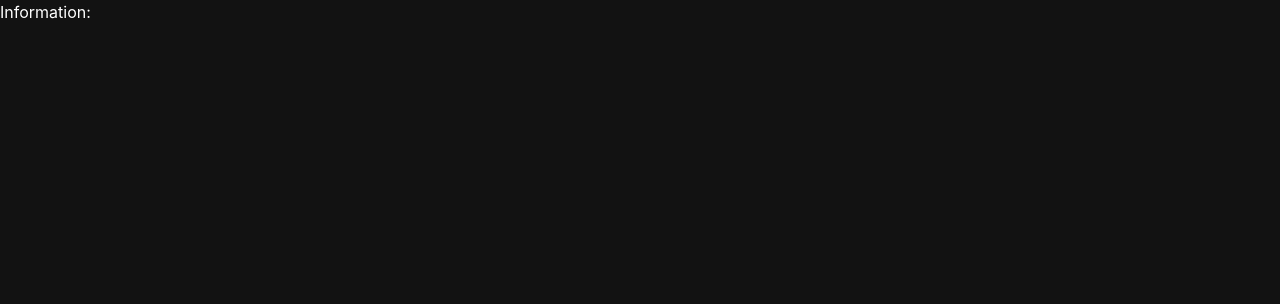
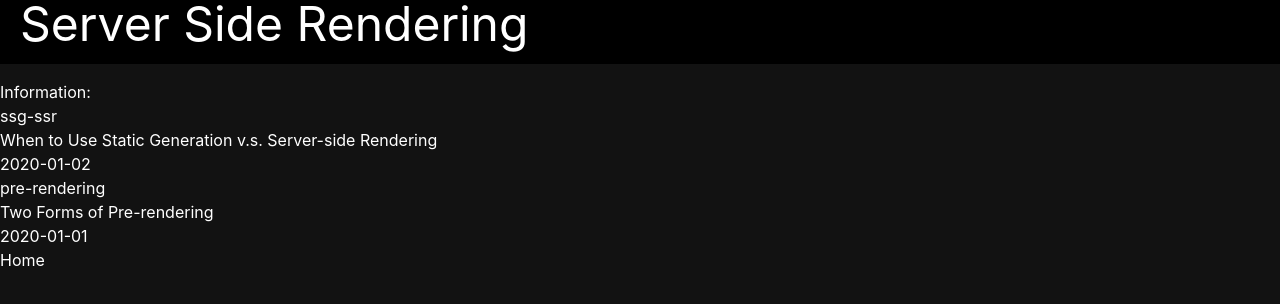
Before and after one commit to Lucas-GBP/my-first-next-app, a Next.js app: page /projects/serverSideRendering in a window 1280 px wide. Shown: the top 304 px of the page. Built offline with nearby package versions, Linux system fonts and the light colour scheme.

Commit message:
Finishing server side rendering test

```diff
--- a/components/Page/index.tsx
+++ b/components/Page/index.tsx
@@ -15,7 +15,7 @@ export const Page:FC<pageProps> = (props) => {
             {props.children}
         </main>
         <footer className='hover:bg-blue-900'>
-            <Link href="\">Home</Link>
+            <Link href="/">Home</Link>
         </footer>
     </>;
 }
--- a/lib/posts.ts
+++ b/lib/posts.ts
@@ -4,7 +4,12 @@ import matter from 'gray-matter'
 
 const postsDirectory = path.join(process.cwd(), 'posts');
 
-export function getSortedPostsData() {
+export interface MatterResult{
+    id:string,
+    [x: string]:any,
+}
+
+export function getSortedPostsData():MatterResult[] {
     //Get file names under /posts
     const fileNames = fs.readdirSync(postsDirectory);
 
@@ -23,18 +28,19 @@ export function getSortedPostsData() {
             // Combine the data with the id
             return {
                 id,
-                matterResult
+                ...matterResult.data,
+
             };
         }
     );
 
     //Sort posts by date
-    /*return allPostsData.sort(
-        ({data: {'date': a}}, {data: {'date': b}}) => {
+    return allPostsData.sort(
+        ({date: a}, {date: b}) => {
             if (a < b) { return 1; }
             if (a > b){ return -1; }
             return 0
         }
-    );*/
-    return allPostsData;
+    );
+    //return allPostsData;
 }
--- a/pages/index.tsx
+++ b/pages/index.tsx
@@ -4,17 +4,20 @@ import Link from 'next/link'
 import { GetStaticProps, GetStaticPaths, GetServerSideProps } from 'next'
 
 import { Hello } from '../components/Hello'
-import { getSortedPostsData } from '../lib/posts'
 
-export const getStaticProps:GetStaticProps = async () =>{
+interface HomeProps {
+
+}
+
+export const getStaticProps:GetStaticProps = async (context) =>{
     return{
         props:{
 
-        }
+        },
     }
 }
 
-const Home: NextPage = () => {
+const Home: NextPage<HomeProps> = (props) => {
     return (<>
         <Head>
             <title>Home</title>
@@ -28,8 +31,8 @@ const Home: NextPage = () => {
 
             <ul>
                 <li className='hover:bg-blue-900'><Link href='/projects/calculatorReact'>Calculator React</Link></li>
+                <li className='hover:bg-blue-900'><Link href='/projects/serverSideRendering'>Server Side Rendering</Link></li>
             </ul>
-
         </main>
         <footer>
 
--- a/pages/projects/serverSideRendering.tsx
+++ b/pages/projects/serverSideRendering.tsx
@@ -1,18 +1,45 @@
-import { GetStaticProps } from 'next'
+import { GetStaticProps, NextPage } from 'next'
 import Head from 'next/head'
 import Link from 'next/link'
 
-export default function ServerSideRendering(){
-    return <>
-        <h2>Information: </h2>
-        <p></p>
-    </>;
+import { getSortedPostsData, MatterResult } from '../../lib/posts'
+
+interface ServerSideProps {
+    allPostsData:MatterResult[]
 }
 
 export const getStaticProps:GetStaticProps = async () =>{
+    const allPostsData = getSortedPostsData();
     return{
         props:{
-            data: "A data",
-        }
+            allPostsData,
+        },
     }
 }
+
+const ServerSideRendering:NextPage<ServerSideProps> = (props) => {
+    return <>
+        <Head>
+            <title>Server Side Rendering Test</title>
+        </Head>
+        <header className="bg-black h-16 text-left mb-4">
+            <h1 className="text-5xl pl-5">Server Side Rendering</h1>
+        </header>
+        <h2>Information: </h2>
+        <ul>{
+            props.allPostsData.map(
+                ({id, title, date}) => (
+                    <li key={id}>
+                        {id}<br/>
+                        {title}<br/>
+                        {date}
+                    </li>
+                )
+            )
+        }</ul>
+        <footer className='hover:bg-blue-900'>
+            <Link href="/">Home</Link>
+        </footer>
+    </>;
+}
+export default ServerSideRendering;
```
